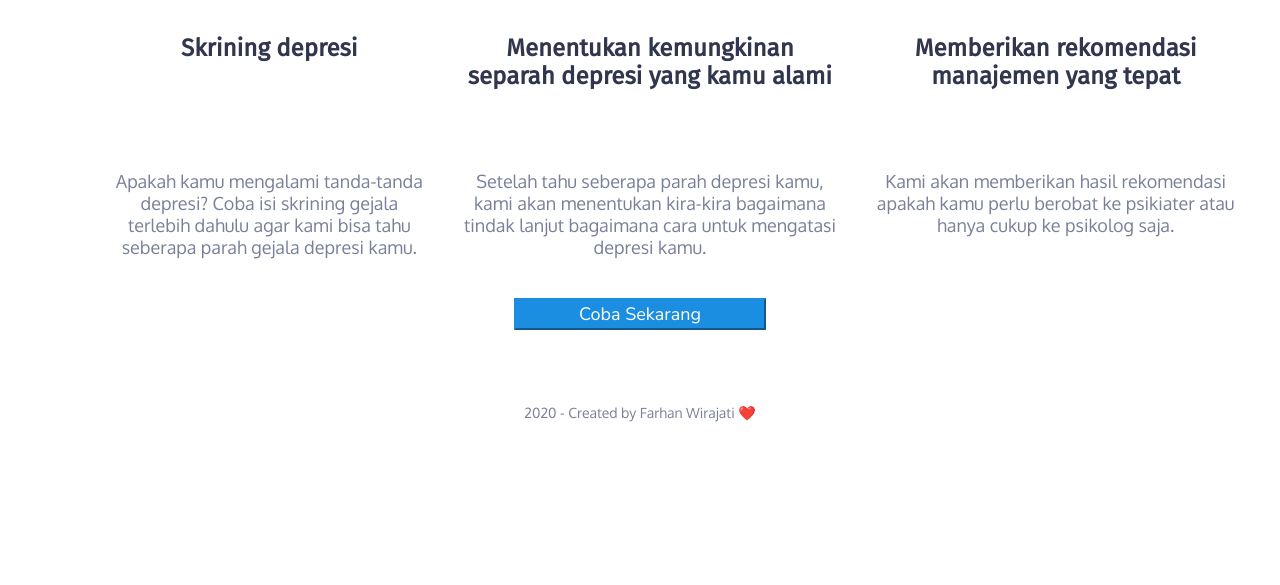
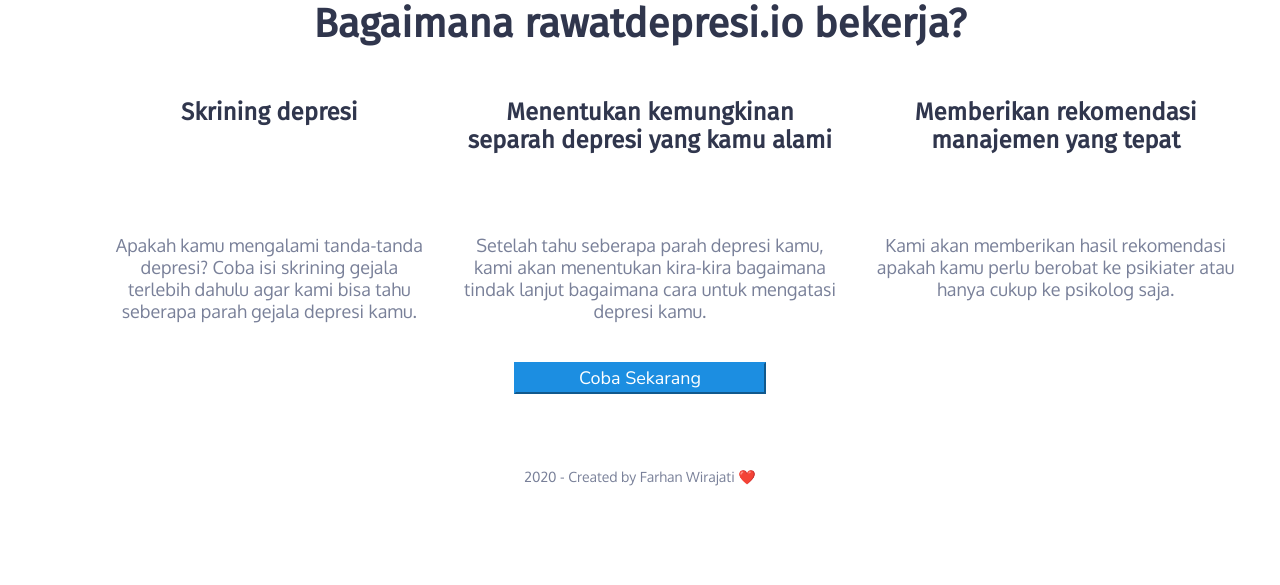
Before and after one commit to farhanw99/farhanw99.github.io, a plain HTML site: page index.html in a window 1280 px wide. Shown: the part 755-1340 px from the top of the page. Before the commit the page ends 1196 px from the top, so only its background shows below. Drawn offline with Linux system fonts and the light colour scheme.

Commit message:
Update index.html

```diff
--- a/index.html
+++ b/index.html
@@ -19,6 +19,7 @@ body {font-family : Fira Sans; font-weight : 600px; }
 .background2{
 	height : auto;
 	background-color: white;
+	padding-top : 64px;
 	padding-bottom : 64px;
 }
 
@@ -64,7 +65,7 @@ body {font-family : Fira Sans; font-weight : 600px; }
 	font-size: 14px;
 	text-align: center;
 	margin-up : 100px;
-    margin-bottom : 20px;
+    margin-bottom : 100px;
     font-family : Oxygen;
     font-weight : 300;
     color : #798099;
```
